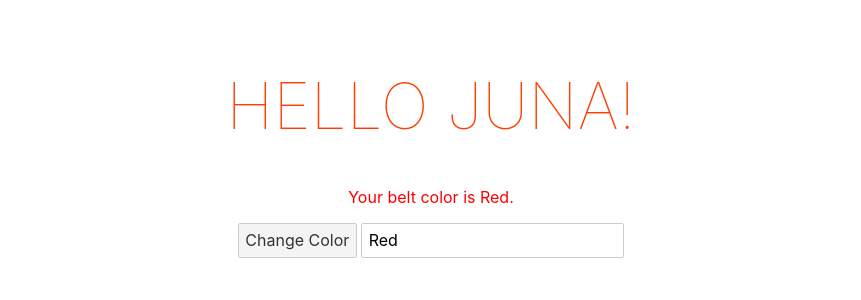
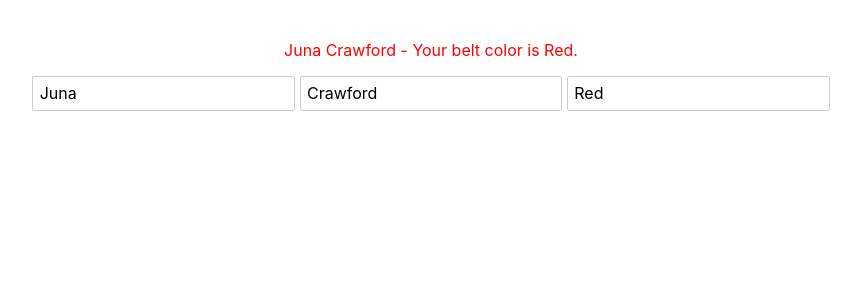
Before and after one commit to Pathum312/Svelte_Tutorial, a Svelte app: page / in a window 1280 px wide. Shown: the top 300 px of the page, without its empty margins (209-1070 px from the left). Built offline with nearby package versions, Linux system fonts and the light colour scheme.

Commit message:
Reactive Values

```diff
--- a/src/App.svelte
+++ b/src/App.svelte
@@ -1,6 +1,15 @@
 <script>
-    export let name;
+    export let firstName;
+    export let lastName;
     export let color;
+
+    // The reactive value will actumatically update when the dependent values are updated.
+    $: fullName = `${firstName} ${lastName}`;
+    // It will log in the console everytime the color changes.
+    $: {
+        console.log(color);
+        console.log(fullName);
+    }
 
     const handleCLick = () => {
         color = 'Blue';
@@ -12,12 +21,9 @@
 </script>
 
 <main>
-    <h1>Hello {name}!</h1>
-    <p style="color: {color};">Your belt color is {color}.</p>
-    <button on:click={handleCLick}>Change Color</button>
-    <!-- The on:input type method is better for one way data binding. -->
-    <!-- <input type="text" on:input={handleInput} value={color} /> -->
-    <!-- This is better for two way data binding. -->
+    <p style="color: {color};">{fullName} - Your belt color is {color}.</p>
+    <input type="text" bind:value={firstName} />
+    <input type="text" bind:value={lastName} />
     <input type="text" bind:value={color} />
 </main>
 
@@ -29,13 +35,6 @@
         margin: 0 auto;
     }
 
-    h1 {
-        color: #ff3e00;
-        text-transform: uppercase;
-        font-size: 4em;
-        font-weight: 100;
-    }
-
     @media (min-width: 640px) {
         main {
             max-width: none;
--- a/src/main.js
+++ b/src/main.js
@@ -3,7 +3,8 @@ import App from './App.svelte';
 const app = new App({
     target: document.body,
     props: {
-        name: 'Juna',
+        firstName: 'Juna',
+        lastName: 'Crawford',
         color: 'Red',
     },
 });
```
